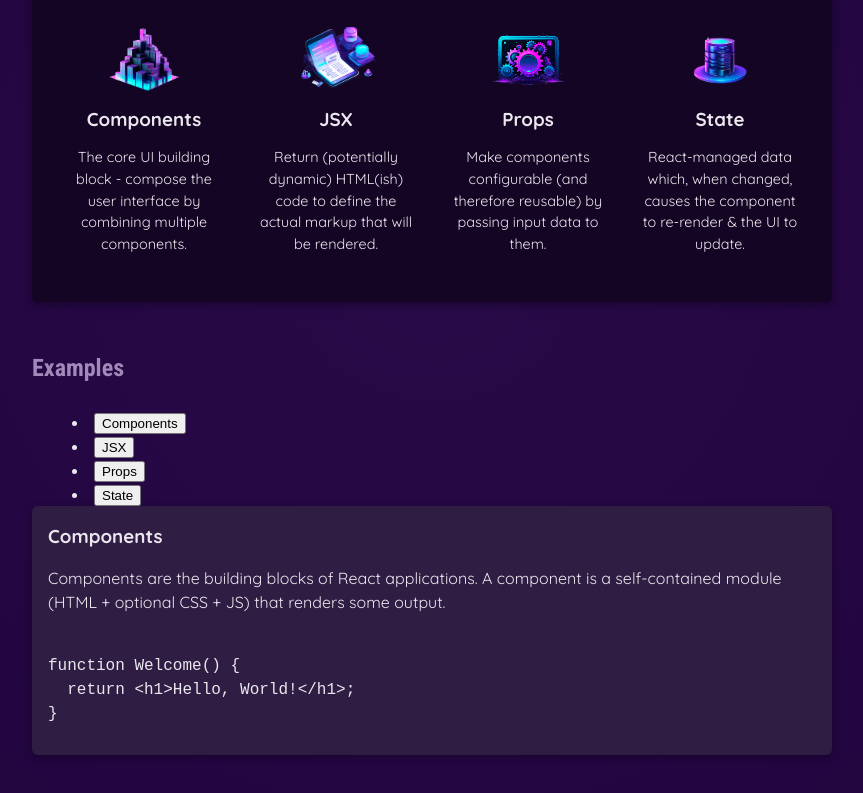
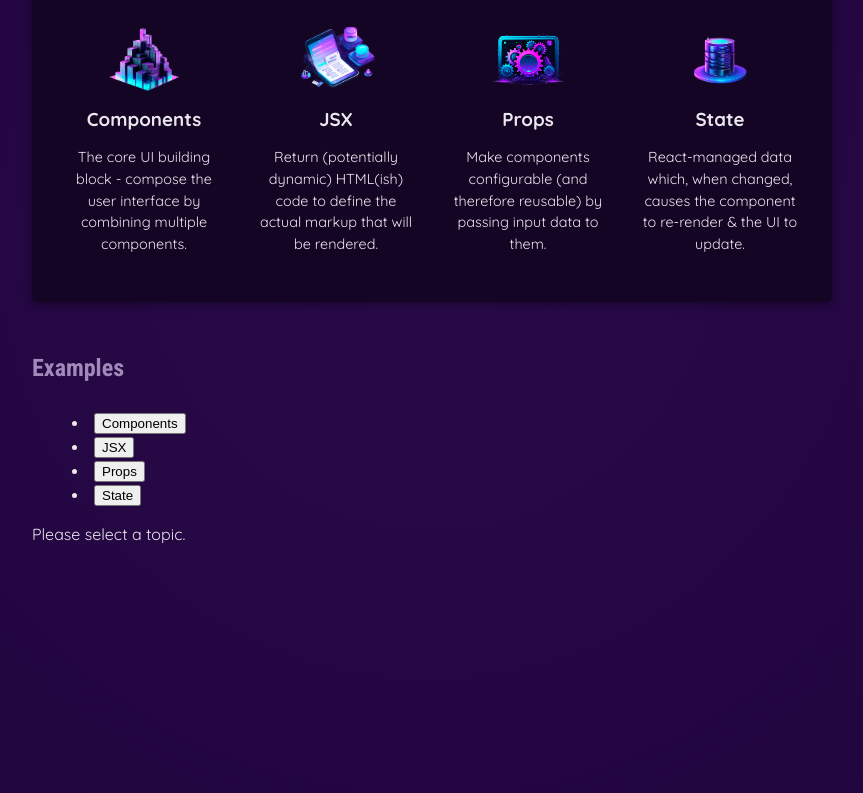
Before and after one commit to shashank540/Udemy_Max-starting-project, a React (Vite) app: page / in a window 1280 px wide. Shown: the part 397-1190 px from the top of the page, without its empty margins (208-1071 px from the left). Built offline with nearby package versions, Linux system fonts and the light colour scheme.

Commit message:
feat: rendering content conditionally

```diff
--- a/src/App.jsx
+++ b/src/App.jsx
@@ -1,19 +1,35 @@
 import { useState } from 'react';
 
-import {CORE_CONCEPTS} from './data.js';
+import { CORE_CONCEPTS } from './data.js';
 import Header from './components/Header/Header.jsx';
 import CoreConcepts from './components/CoreConcepts/CoreConcepts.jsx';
 import './components/Header/Header.css';
 import './components/CoreConcepts/Coreconcepts.css';
 import TabButton from './components/TabButton.jsx';
-import {EXAMPLES} from './data.js';
+import { EXAMPLES } from './data.js';
 
 function App() {
-  const [tabContent, setTabContent] = useState('components');
+  const [tabContent, setTabContent] = useState();
   function handleClick(selectedButton) {
     setTabContent(selectedButton);
   }
   console.log('App component is rendering');
+
+  let tabContentToRender = <p>Please select a topic.</p>;
+
+  if (tabContent) {
+    tabContentToRender = (<div id="tab-content">
+      <h3>{EXAMPLES[tabContent].title}</h3>
+      <p>{EXAMPLES[tabContent].description}</p>
+      <pre>
+        <code>
+          {EXAMPLES[tabContent].code}
+        </code>
+      </pre>
+    </div>);
+  }
+
+
   return (
     <div>
       <Header />
@@ -43,15 +59,9 @@ console.log('App component is rendering');
             <TabButton onClick={() => handleClick('props')}>Props</TabButton>
             <TabButton onClick={() => handleClick('state')}>State</TabButton>
           </main>
-          <div id="tab-content">
-            <h3>{EXAMPLES[tabContent].title}</h3>
-            <p>{EXAMPLES[tabContent].description}</p>
-            <pre>
-              <code>
-                {EXAMPLES[tabContent].code}
-              </code>
-            </pre>
-          </div>
+
+          {tabContentToRender}
+
         </section>
       </main>
     </div>
```
Lines whose indentation alone changed are shown as unchanged.
